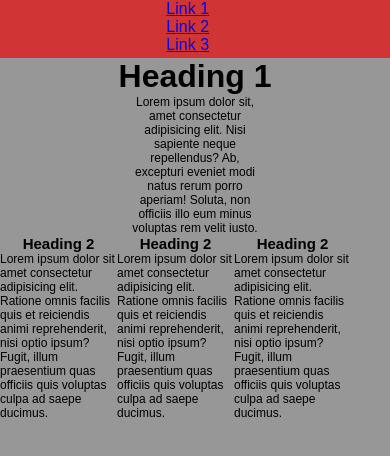
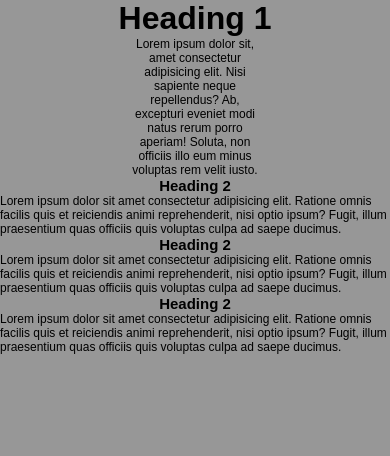
Before and after one commit to NanLieu/CDA404-Web-Technologies, a plain HTML site: page week_2/index.html in a window 390 px wide. Drawn offline with Linux system fonts and the light colour scheme.

Commit message:
Created a mobile friendly website

```diff
--- a/week_2/css/main.css
+++ b/week_2/css/main.css
@@ -36,12 +36,12 @@ nav {
 
 nav ul {
     margin: 0 auto;
-    width: 15%;
+    width: 65%;
 }
 
 nav ul li {
-    display: inline;
-    margin-right: 15%;
+    display: block;
+    margin-right: 0%;
 
 }
 
@@ -49,3 +49,16 @@ article {
     width: 30%;
     float: left
 }
+
+@media (max-width: 700px) {
+    article {
+        width: 100%;
+        padding-left: 0%;
+        padding-right: 0%;
+        margin-left: 0%;
+        margin-right: 0%;
+    }
+    nav {
+        display: none;
+    }
+}
```
